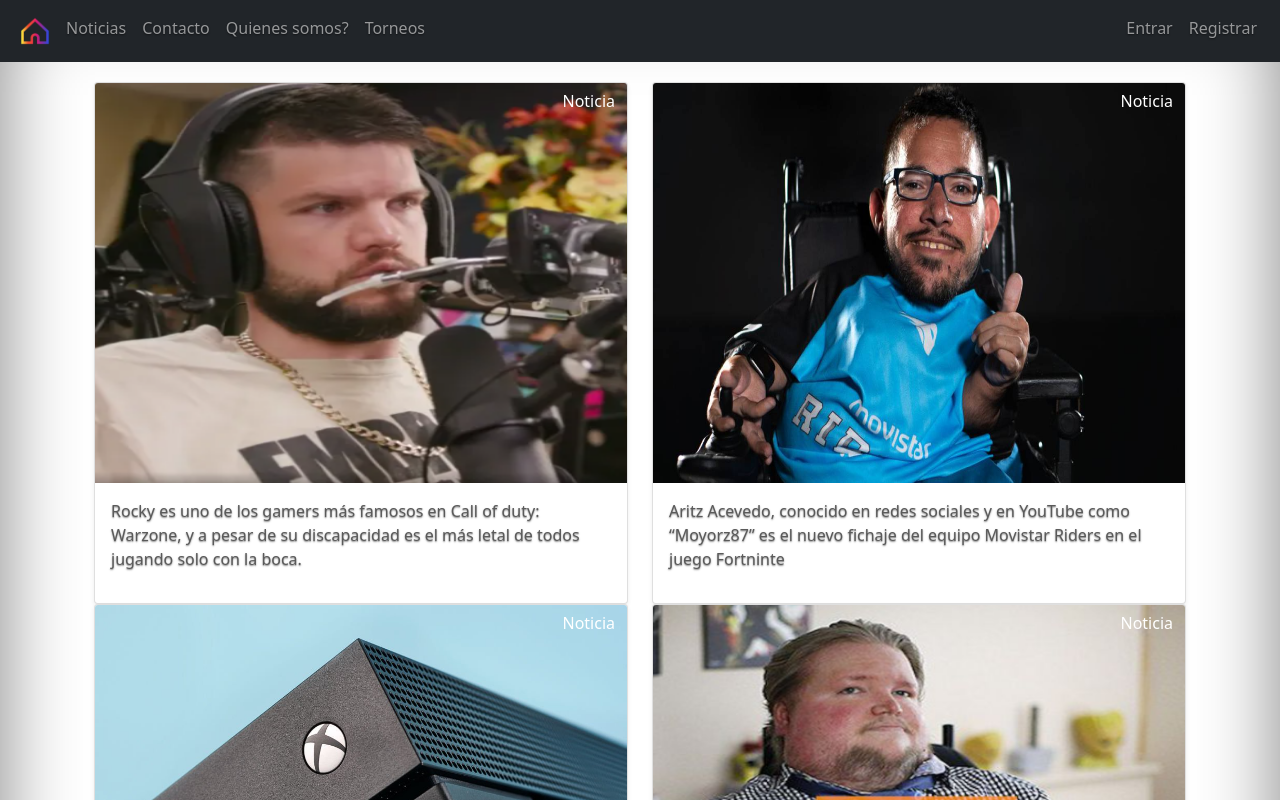
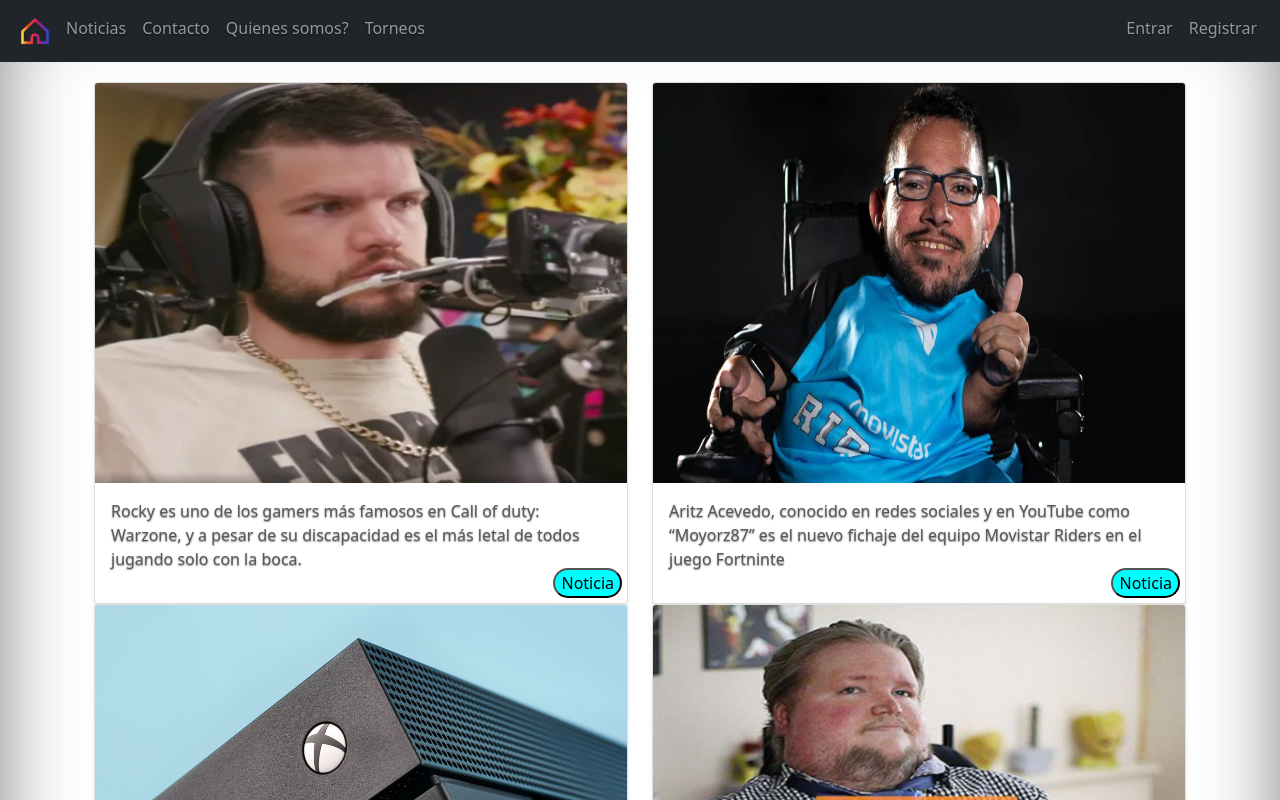
Before and after one commit to AntoniJordiNogueraRecasen/DisFun-Cup, a React (Create React App) app in the folder front-end/: page /news in a window 1280 px wide. Shown: the top 800 px of the page. Built offline with nearby package versions, Linux system fonts and the light colour scheme.

Commit message:
botonesinfoFinish

```diff
--- a/front-end/src/News.js
+++ b/front-end/src/News.js
@@ -27,7 +27,7 @@
               con la boca.
             </p>
             <a href="https://laverdadnoticias.com/viral/Rocky-el-gamer-con-discapacidad-que-juega-Call-of-Duty-con-la-boca-se-hizo-viral-20200727-0209.html">
-              <Button class="info">Noticia</Button>
+              <button class="info">Noticia</button>
             </a>
           </div>
         </div>
@@ -53,7 +53,7 @@
               juego Fortninte
             </p>
             <a href="https://cadenaser.com/ser/2019/08/11/cultura/1565509697_923737.html">
-              <Button>Noticia</Button>
+              <button class="info">Noticia</button>
             </a>
           </div>
         </div>
@@ -79,7 +79,7 @@
             </p>
             <br></br>
             <a href="https://www.semana.com/tecnologia/articulo/xbox-crea-un-programa-con-jugadores-discapacitados-para-mejorar-la-accesibilidad/202140/">
-              <Button>Noticia</Button>
+              <button class="info">Noticia</button>
             </a>
           </div>
         </div>
@@ -107,7 +107,7 @@
               discapacidad puedan jugar.
             </p>
             <a href="https://www.infobae.com/gaming/2020/09/25/la-campana-de-donacion-para-que-mas-personas-con-discapacidad-puedan-jugar-videojuegos/">
-              <Button>Noticia</Button>
+              <button class="info">Noticia</button>
             </a>
           </div>
         </div>
--- a/front-end/src/style/App.css
+++ b/front-end/src/style/App.css
@@ -190,4 +190,12 @@
 }
 .info {
   background-color: cyan;
+  border-radius: 45em;
+  position: absolute;
+  right: 5px;
+  bottom: 5px;
+  border-color: black;
 }
+.info:hover {
+  background-color: darkcyan;
+}
```
